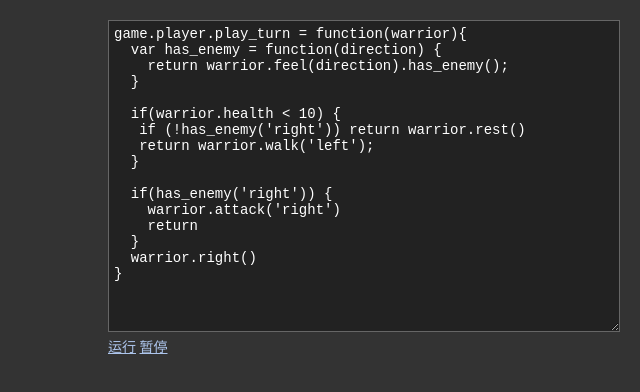
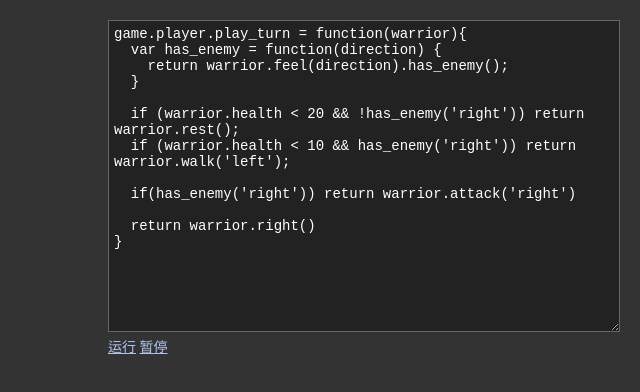
Before and after one commit to mindpin/js-warrior, a plain HTML site: page ui/ui-init-test.html in a window 1280 px wide. Shown: the whole page, without its empty margins (640-1280 px from the left). Drawn offline with nearby package versions, Linux system fonts and the light colour scheme; no server answers.

```diff
--- a/ui/ui-init-test.html
+++ b/ui/ui-init-test.html
@@ -17,16 +17,12 @@
     return warrior.feel(direction).has_enemy();
   }
 
-  if(warrior.health < 10) {
-   if (!has_enemy('right')) return warrior.rest()
-   return warrior.walk('left');
-  }
+  if (warrior.health < 20 && !has_enemy('right')) return warrior.rest();
+  if (warrior.health < 10 && has_enemy('right')) return warrior.walk('left');
 
-  if(has_enemy('right')) {
-    warrior.attack('right')
-    return
-  }
-  warrior.right()
+  if(has_enemy('right')) return warrior.attack('right')
+
+  return warrior.right()
 }</textarea>
     </div>
     <div class='btns'>
```
Also changed, not shown: 2 other files.
